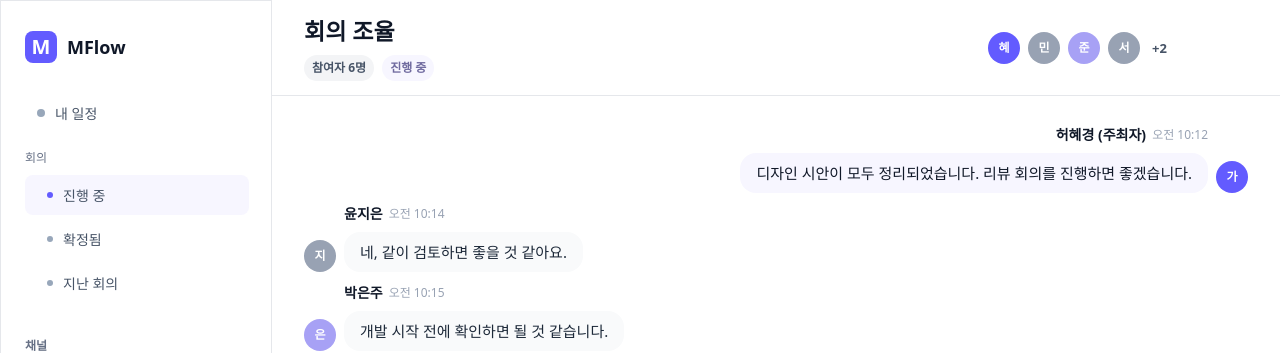
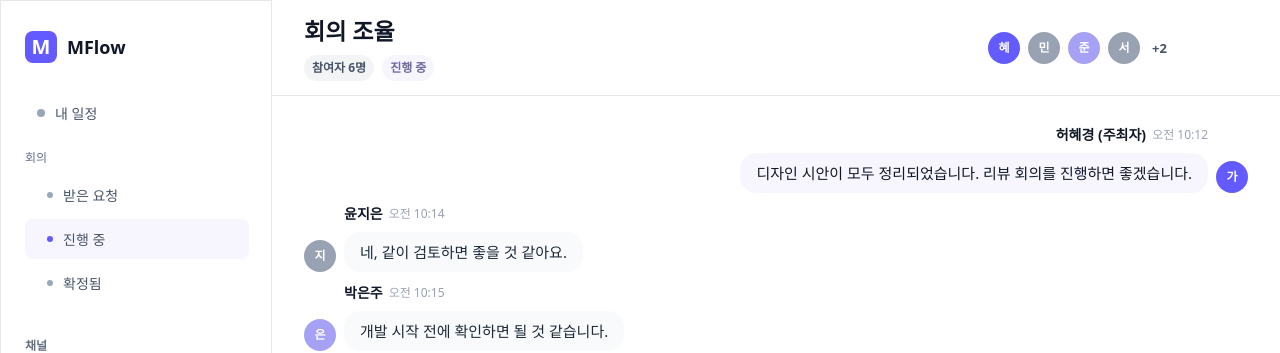
Before and after one commit to gjgprud0306/meetflow-tosschallenge, a React (Vite) app: page / in a window 1280 px wide. Shown: the top 353 px of the page. Built offline with nearby package versions, Linux system fonts and the light colour scheme; a web font is replaced by a local one.

Commit message:
Update meeting sidebar structure

```diff
--- a/src/components/Sidebar.tsx
+++ b/src/components/Sidebar.tsx
@@ -3,9 +3,9 @@ import { cn } from "@/lib/utils";
 import { Link, useLocation } from "react-router-dom";
 
 const meetingItems = [
+  { label: "받은 요청", to: "/meetings/invite" },
   { label: "진행 중", to: "/" },
   { label: "확정됨", to: "/meetings/confirmed" },
-  { label: "지난 회의", to: "/meetings/past" },
 ];
 const channelItems = [
   { label: "공지", to: "/channels/notice" },
@@ -16,10 +16,12 @@ const ongoingPaths = [
   "/",
   "/meetings/new",
   "/meetings/requested",
+  "/meetings/response-status",
+];
+const receivedRequestPaths = [
   "/meetings/invite",
   "/meetings/my-schedule",
   "/meetings/candidate-select",
-  "/meetings/response-status",
 ];
 
 function Dot({ active = false, large = false }: { active?: boolean; large?: boolean }) {
@@ -70,6 +72,8 @@ export function Sidebar() {
               const active =
                 item.label === "진행 중"
                   ? ongoingPaths.includes(pathname)
+                  : item.label === "받은 요청"
+                    ? receivedRequestPaths.includes(pathname)
                   : pathname === item.to;
               return (
                 <Link
```
Also changed, not shown: 3 other files (tests, documents, lock files or other folders).
